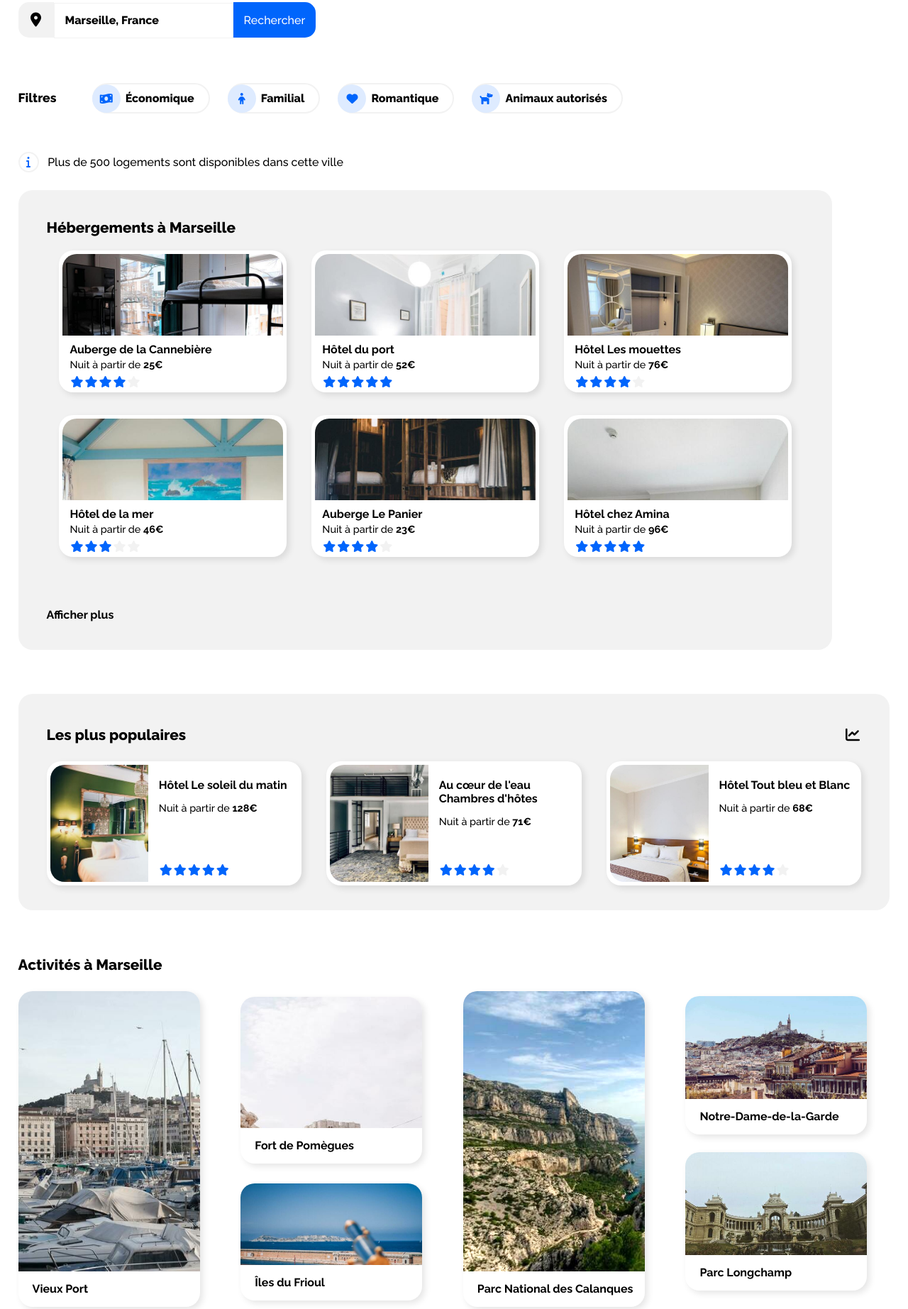
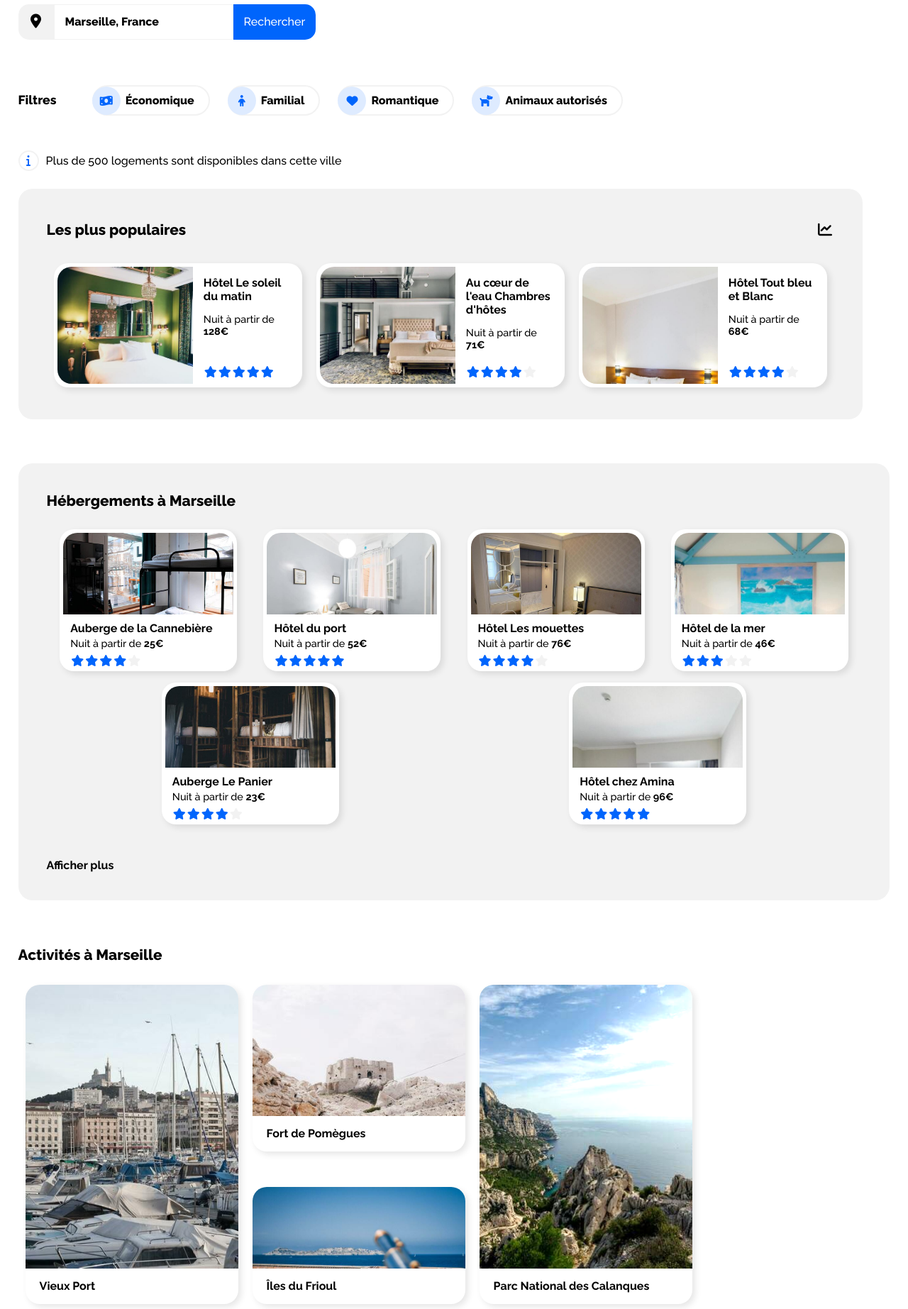
Before and after one commit to AnthonyCollette/AnthonyCollette_2_17112020, a website: page index.html in a window 1280 px wide. Shown: the part 242-2087 px from the top of the page at 71% size. Drawn offline with Linux system fonts and the light colour scheme.

Commit message:
Responsive terminé + compatibilité mozilla

```diff
--- a/css/style.css
+++ b/css/style.css
@@ -67,7 +67,7 @@ nav ul li:hover {
     transition-duration: 0s;
 }
 
-.inscription {
+.inscription a {
     color: #0065fc;
     font-weight: 800;
 }
@@ -87,8 +87,16 @@ input::placeholder {
     display: none;
 }
 
-.section-recherche p {
+.section-recherche h3 {
     font-size: 1em;
+    font-weight: 300;
+}
+
+.search-field-wrapper {
+    display: flex;
+    flex-direction: row;
+    justify-content: flex-start;
+    margin-top: 20px;
 }
 
 .section-recherche h2,
@@ -99,8 +107,7 @@ aside h2 {
 
 .champderecherche {
     display: flex;
-    flex-direction: row;
-    justify-content: flex-start;
+    flex-direction: column;
     margin-top: 20px;
 }
 
@@ -133,7 +140,7 @@ aside h2 {
     cursor: pointer;
 }
 
-.filtres p {
+.filtres h4 {
     font-size: 1.1em;
     font-weight: 800;
     margin-right: 2%;
@@ -204,7 +211,7 @@ aside h2 {
     margin-top: 1%;
 }
 
-.information p {
+.information h3 {
     margin-left: 1%;
     margin-bottom: 0;
 }
@@ -258,7 +265,7 @@ aside h2 {
     height: 200px;
     background-color: white;
     border-radius: 20px;
-    margin-bottom: 3%;
+    margin: 8px;
     box-shadow: 4px 4px 10px rgba(0, 0, 0, 0.1);
     position: relative;
 }
@@ -420,6 +427,7 @@ aside h2 {
 
 #activites {
     margin: 5% auto;
+    padding-left: 0;
 }
 
 #activites h3 {
@@ -428,43 +436,21 @@ aside h2 {
 
 .resultats-activites {
     display: flex;
-    flex-flow: column wrap;
-    justify-content: space-between;
-    height: 455px;
+    flex-flow: row wrap;
+    justify-content: flex-start;
 }
 
 .resultats-activites a {
-    max-width: 300px;
-    min-width: 300px;
+    width: 300px;
 }
 
-.resultats-activites a:nth-child(1),
-.resultats-activites a:nth-child(4) {
-    height: 445px;
+.resultats-activites > a,
+.resultats-activites > div {
+    height: 450px;
+    margin: 10px;
 }
 
-.resultats-activites a:nth-child(2) {
-    height: 235px;
-}
-
-.resultats-activites a:nth-child(3) {
-    height: 165px;
-}
-
-.resultats-activites a:nth-child(5) {
-    height: 195px;
-}
-
-.resultats-activites a:nth-child(6) {
-    height: 210px;
-}
-
-.activites-img-1,
-.activites-img-2,
-.activites-img-3,
-.activites-img-4,
-.activites-img-5,
-.activites-img-6 {
+.activites-style {
     box-shadow: 4px 4px 10px rgba(0, 0, 0, 0.1);
     border-radius: 20px;
 }
@@ -487,16 +473,18 @@ aside h2 {
     height: 195px;
 }
 
-.activites-img-1-bg,
-.activites-img-2-bg,
-.activites-img-3-bg,
-.activites-img-4-bg,
-.activites-img-5-bg,
-.activites-img-6-bg {
+.flex-results {
+    display: flex;
+    flex-direction: column;
+    justify-content: space-between;
+}
+
+.activites-bg {
     background-repeat: no-repeat;
     border-radius: 20px 20px 0 0;
     background-size: cover;
     height: calc(100% - 50px);
+    overflow: hidden;
 }
 
 .activites-img-1-bg {
@@ -505,6 +493,7 @@ aside h2 {
 
 .activites-img-2-bg {
     background-image: url(../img/activites/4_small/image2.jpg);
+    background-position: 0 -100px;
 }
 
 .activites-img-3-bg {
@@ -514,6 +503,7 @@ aside h2 {
 .activites-img-4-bg {
     background-image: url(../img/activites/4_small/image4.jpg);
     filter: brightness(1.4);
+    background-position: -140px 0;
 }
 
 .activites-img-5-bg {
@@ -524,12 +514,7 @@ aside h2 {
     background-image: url(../img/activites/4_small/image6.jpg);
 }
 
-.activites-img-1:hover,
-.activites-img-2:hover,
-.activites-img-3:hover,
-.activites-img-4:hover,
-.activites-img-5:hover,
-.activites-img-6:hover {
+.activites-style:hover {
     box-shadow: 4px 4px 10px rgba(0, 0, 0, 0.6);
 }
 
@@ -538,7 +523,6 @@ aside h2 {
 footer {
     background-color: #f2f2f2;
     padding-top: 50px;
-    padding-bottom: 50px;
 }
 
 .footer-content {
@@ -547,6 +531,10 @@ footer {
     justify-content: flex-start;
     max-width: 1340px;
     margin: 0 auto;
+}
+
+.footer-content > div {
+    margin-bottom: 50px;
 }
 
 footer ul {
@@ -561,6 +549,132 @@ footer ul li {
 
 .nos-hebergements {
     margin: 0 15%;
+}
+
+/* ------------------------------------------------------------------ TABLETS ------------------------------------------------------------------ */
+
+@media (max-width: 1439px) {
+    /* ------------------------------------------------------------------ TABLETS GENERAL ------------------------------------------------------------------ */
+
+    /* ------------------------------------------------------------------ TABLETS HEADER ------------------------------------------------------------------ */
+
+    header {
+        padding: 0 2% 2% 2%;
+        align-items: center;
+    }
+
+    nav ul li {
+        padding-top: 50px;
+    }
+
+    /* ------------------------------------------------------------------ TABLETS RECHERCHE ------------------------------------------------------------------ */
+
+    .section-recherche {
+        padding-left: 2%;
+    }
+
+    .filter:last-child {
+        margin-top: 4%;
+    }
+
+    .information {
+        margin-top: 3%;
+    }
+
+    .information h3 {
+        margin-left: 10px;
+    }
+
+    /* ------------------------------------------------------------------ TABLETS HEBERGEMENTS ------------------------------------------------------------------ */
+
+    .first-bloc {
+        padding: 0 2%;
+        flex-direction: column;
+    }
+
+    #hebergements {
+        min-width: fit-content;
+        min-width: -moz-fit-content;
+    }
+
+    #hebergements .resultats {
+        flex-direction: row;
+        justify-content: space-around;
+    }
+
+    .hebergement-result {
+        box-sizing: content-box;
+    }
+
+    .image-resultat {
+        height: 115px;
+        width: calc(100% - 10px);
+    }
+
+    .note-hebergements {
+        bottom: 8px;
+        left: 15px;
+    }
+
+    .text-result {
+        padding-top: 5px;
+    }
+
+    /* ------------------------------------------------------------------ TABLETS ASIDE ------------------------------------------------------------------ */
+
+    aside {
+        margin-bottom: 5%;
+        min-width: fit-content;
+        min-width: -moz-fit-content;
+        order: -1;
+    }
+
+    .text-aside {
+        width: 50%;
+        padding: 5px 10px;
+    }
+
+    .aside-results-wrapper {
+        display: flex;
+        flex-wrap: wrap;
+        justify-content: space-around;
+    }
+
+    .aside-result {
+        width: 350px;
+        height: 175px;
+        margin: 10px;
+    }
+
+    .image-aside {
+        width: 260px;
+        height: 165px;
+    }
+
+    /* ------------------------------------------------------------------ TABLETS ACTIVITES ------------------------------------------------------------------ */
+
+    #activites {
+        padding-left: 2%;
+    }
+
+    .resultats-activites a {
+        min-width: 200px;
+    }
+
+    .resultats-activites > a,
+    .resultats-activites > div {
+        min-width: 300px;
+    }
+
+    /* ------------------------------------------------------------------ TABLETS FOOTER ------------------------------------------------------------------ */
+
+    .footer-content {
+        padding: 0 2%;
+    }
+
+    .nos-hebergements {
+        margin: 0 20%;
+    }
 }
 
 /* ------------------------------------------------------------------ MOBILE ------------------------------------------------------------------ */
@@ -587,6 +701,7 @@ footer ul li {
 
     nav ul {
         flex-wrap: wrap;
+        width: 100vw;
     }
 
     nav ul li {
@@ -595,9 +710,7 @@ footer ul li {
 
     nav ul li:nth-child(1),
     nav ul li:nth-child(2) {
-        width: 30vw;
-        padding-left: 10vw;
-        padding-right: 10vw;
+        width: 50%;
         border-bottom: solid 2px #f2f2f2;
     }
 
@@ -616,7 +729,10 @@ footer ul li {
 
     .inscription {
         order: -1;
-        padding-left: 74vw;
+        margin-left: 50%;
+        width: 10%;
+        padding-left: 20%;
+        padding-right: 20%;
     }
 
     .inscription a {
@@ -646,7 +762,7 @@ footer ul li {
     }
 
     .section-recherche h2 {
-        margin-top: 20%;
+        margin-top: 10%;
         margin-bottom: 5%;
         max-width: 80%;
     }
@@ -678,15 +794,12 @@ footer ul li {
 
     .information {
         max-width: 90%;
-        margin-bottom: 10%;
+        margin-bottom: 20px;
     }
 
     .container-info-icon {
-        width: 35px;
-    }
-
-    .section-recherche .filtres p {
-        margin-right: 100%;
+        width: 25px;
+        height: 25px;
     }
 
     .section-recherche .filtres .filter {
@@ -716,8 +829,8 @@ footer ul li {
     }
 
     .hebergement-result {
-        width: 335px;
-        margin: 0 auto 10px auto;
+        max-width: 335px;
+        min-width: 280px;
     }
 
     .image-resultat {
@@ -741,7 +854,7 @@ footer ul li {
 
     .aside-result {
         height: 145px;
-        width: 335px;
+        max-width: 290px;
         margin: 0 auto 15px auto;
         position: relative;
     }
@@ -759,11 +872,21 @@ footer ul li {
 
     /* ------------------------------------------------------------------ MOBILE ACTIVITES ------------------------------------------------------------------ */
 
+    #activites {
+        padding-left: 0;
+    }
+
     .resultats-activites {
         height: auto;
-        width: 340px;
+        max-width: 340px;
+        min-width: 280px;
         padding-bottom: 30px;
         margin: 0 auto;
+    }
+
+    .resultats-activites > a,
+    .resultats-activites > div {
+        margin: 10px auto;
     }
 
     .resultats-activites a:nth-child(1n + 1) {
@@ -771,40 +894,22 @@ footer ul li {
         margin: 0 auto 25px auto;
     }
 
-    .activites-img-1-bg,
-    .activites-img-2-bg,
-    .activites-img-3-bg,
-    .activites-img-4-bg,
-    .activites-img-5-bg,
-    .activites-img-6-bg {
+    .activites-bg {
         width: 300px;
         height: 75%;
     }
 
-    .activites-img-1,
-    .activites-img-2,
-    .activites-img-3,
-    .activites-img-4,
-    .activites-img-5,
-    .activites-img-6 {
+    .activites-style {
         width: 300px;
         height: 190px;
     }
 
-    .fort-de-pomegues-bg {
-        background-position: -10px -175px;
+    .activites-img-2-bg {
+        background-position: 0 -130px;
     }
 
-    .iles-du-frioul-bg {
-        background-position-y: -20px;
-    }
-
-    .notre-dame-de-la-garde-bg {
-        background-position: 0 -10px;
-    }
-
-    .parc-longchamp-bg {
-        background-position: 0 -40px;
+    .activites-img-4-bg {
+        background-position: 0 -50px;
     }
 
     /* ------------------------------------------------------------------ MOBILE FOOTER ------------------------------------------------------------------ */
@@ -823,138 +928,6 @@ footer ul li {
     }
 
     .nos-hebergements {
-        margin: 15% 0;
+        margin-left: 0;
     }
 }
-
-/* ------------------------------------------------------------------ TABLETS ------------------------------------------------------------------ */
-
-@media (min-width: 768px) and (max-width: 1439px) {
-    /* ------------------------------------------------------------------ TABLETS GENERAL ------------------------------------------------------------------ */
-
-    body {
-        width: 100vw;
-    }
-
-    /* ------------------------------------------------------------------ TABLETS HEADER ------------------------------------------------------------------ */
-
-    header {
-        padding: 0 2% 2% 2%;
-        align-items: center;
-    }
-
-    nav ul li {
-        padding-top: 50px;
-    }
-
-    /* ------------------------------------------------------------------ TABLETS RECHERCHE ------------------------------------------------------------------ */
-
-    .section-recherche {
-        padding-left: 2%;
-    }
-
-    .filter:last-child {
-        margin-top: 4%;
-    }
-
-    .information {
-        margin-top: 3%;
-    }
-
-    /* ------------------------------------------------------------------ TABLETS HEBERGEMENTS ------------------------------------------------------------------ */
-
-    .first-bloc {
-        padding: 0 2%;
-        flex-direction: column;
-    }
-
-    #hebergements {
-        min-width: fit-content;
-    }
-
-    #hebergements .resultats {
-        flex-direction: row;
-        justify-content: space-around;
-    }
-
-    .hebergement-result {
-        box-sizing: content-box;
-        width: 30%;
-    }
-
-    .image-resultat {
-        height: 115px;
-        width: calc(100% - 10px);
-    }
-
-    .note-hebergements {
-        bottom: 8px;
-        left: 15px;
-    }
-
-    .text-result {
-        padding-top: 5px;
-    }
-
-    /* ------------------------------------------------------------------ TABLETS ASIDE ------------------------------------------------------------------ */
-
-    aside {
-        margin-top: 5%;
-        min-width: fit-content;
-    }
-
-    .text-aside {
-        width: 100%;
-        padding: 5px 10px;
-    }
-
-    .aside-results-wrapper {
-        display: flex;
-        flex-wrap: wrap;
-        justify-content: space-between;
-    }
-
-    .aside-result {
-        width: calc(33% - 20px);
-        height: 175px;
-        margin-bottom: 0;
-    }
-
-    .image-aside {
-        width: 260px;
-        height: 165px;
-    }
-
-    /* ------------------------------------------------------------------ TABLETS ACTIVITES ------------------------------------------------------------------ */
-
-    #activites {
-        padding-left: 2%;
-    }
-
-    .resultats-activites {
-        justify-content: space-around;
-    }
-
-    .resultats-activites a {
-        min-width: 200px;
-    }
-
-    .activites-img-1,
-    .activites-img-2,
-    .activites-img-3,
-    .activites-img-4,
-    .activites-img-5,
-    .activites-img-6 {
-        width: 20vw;
-    }
-
-    /* ------------------------------------------------------------------ TABLETS FOOTER ------------------------------------------------------------------ */
-
-    .footer-content {
-        padding: 0 2%;
-    }
-
-    .nos-hebergements {
-        margin: 0 20%;
-    }
-}
--- a/index.html
+++ b/index.html
@@ -41,8 +41,9 @@
             <!--Recherche-->
             <section class="section-recherche">
                 <h2>Trouvez votre hébergement pour des vacances de rêve</h2>
-                <p>En plein centre ville ou en pleine nature</p>
                 <article class="champderecherche">
+                    <h3>En plein centre ville ou en pleine nature</h3>
+                    <div class="search-field-wrapper">
                         <div class="map-icon-container">
                             <i class="fas fa-map-marker-alt fa-lg"></i>
                         </div>
@@ -58,10 +59,11 @@
                                 ></span>
                             </button>
                         </form>
+                    </div>
                 </article>
 
                 <article class="filtres">
-                    <p>Filtres</p>
+                    <h4>Filtres</h4>
                     <div class="filter">
                         <div class="icon">
                             <i class="fas fa-money-bill-wave filter-icon"></i>
@@ -91,15 +93,15 @@
                     <div class="container-info-icon">
                         <i class="fas fa-info info-icon"></i>
                     </div>
-                    <p>
+                    <h3>
                         Plus de 500 logements sont disponibles dans cette ville
-                    </p>
+                    </h3>
                 </article>
             </section>
 
-            <section class="first-bloc">
+            <div class="first-bloc">
                 <!--Hébergements-->
-                <article id="hebergements">
+                <section id="hebergements">
                     <h2 class="hebergement-title">Hébergements à Marseille</h2>
                     <div class="resultats">
                         <a href="#" class="hebergement-result">
@@ -195,7 +197,7 @@
                     <a href="#"
                         ><span class="afficher-plus">Afficher plus</span></a
                     >
-                </article>
+                </section>
 
                 <aside>
                     <div class="aside-title">
@@ -247,47 +249,59 @@
                         </a>
                     </div>
                 </aside>
-            </section>
+            </div>
 
             <section id="activites">
                 <h2>Activités à Marseille</h2>
                 <article class="resultats-activites">
                     <a href="#">
-                        <div class="activites-img-1">
-                            <div class="activites-img-1-bg"></div>
+                        <div class="activites-img-1 activites-style">
+                            <div class="activites-img-1-bg activites-bg"></div>
                             <h3>Vieux Port</h3>
                         </div>
                     </a>
+                    <div class="flex-results">
                         <a href="#">
-                        <div class="activites-img-2">
-                            <div class="activites-img-2-bg"></div>
+                            <div class="activites-img-2 activites-style">
+                                <div
+                                    class="activites-img-2-bg activites-bg"
+                                ></div>
                                 <h3>Fort de Pomègues</h3>
                             </div>
                         </a>
                         <a href="#">
-                        <div class="activites-img-3">
-                            <div class="activites-img-3-bg"></div>
+                            <div class="activites-img-3 activites-style">
+                                <div
+                                    class="activites-img-3-bg activites-bg"
+                                ></div>
                                 <h3>Îles du Frioul</h3>
                             </div>
                         </a>
+                    </div>
                     <a href="#">
-                        <div class="activites-img-4">
-                            <div class="activites-img-4-bg"></div>
+                        <div class="activites-img-4 activites-style">
+                            <div class="activites-img-4-bg activites-bg"></div>
                             <h3>Parc National des Calanques</h3>
                         </div>
                     </a>
+                    <div class="flex-results">
                         <a href="#">
-                        <div class="activites-img-5">
-                            <div class="activites-img-5-bg"></div>
+                            <div class="activites-img-5 activites-style">
+                                <div
+                                    class="activites-img-5-bg activites-bg"
+                                ></div>
                                 <h3>Notre-Dame-de-la-Garde</h3>
                             </div>
                         </a>
                         <a href="#">
-                        <div class="activites-img-6">
-                            <div class="activites-img-6-bg"></div>
+                            <div class="activites-img-6 activites-style">
+                                <div
+                                    class="activites-img-6-bg activites-bg"
+                                ></div>
                                 <h3>Parc Longchamp</h3>
                             </div>
                         </a>
+                    </div>
                 </article>
             </section>
         </main>
```
Lines whose indentation alone changed are shown as unchanged.
